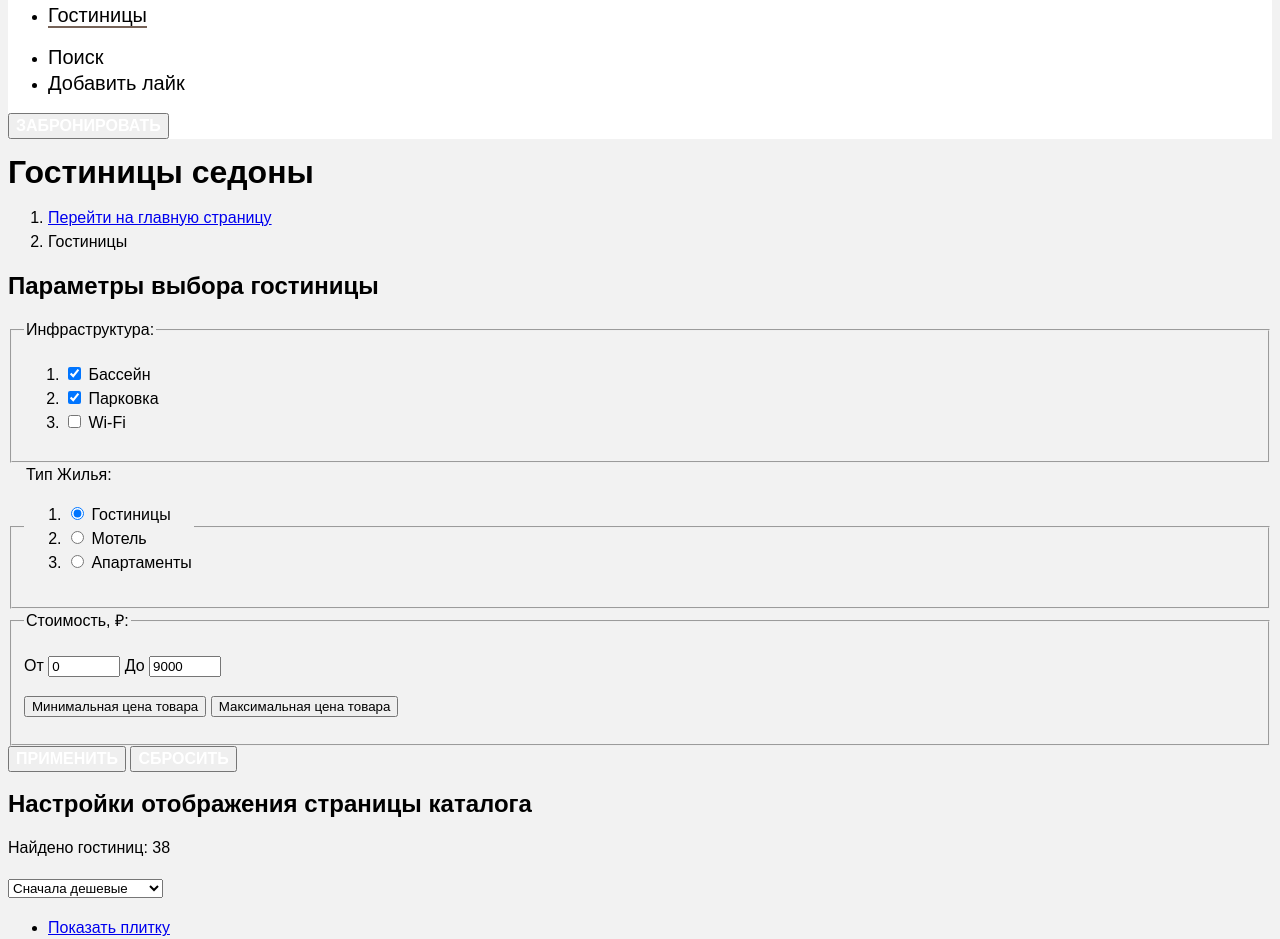
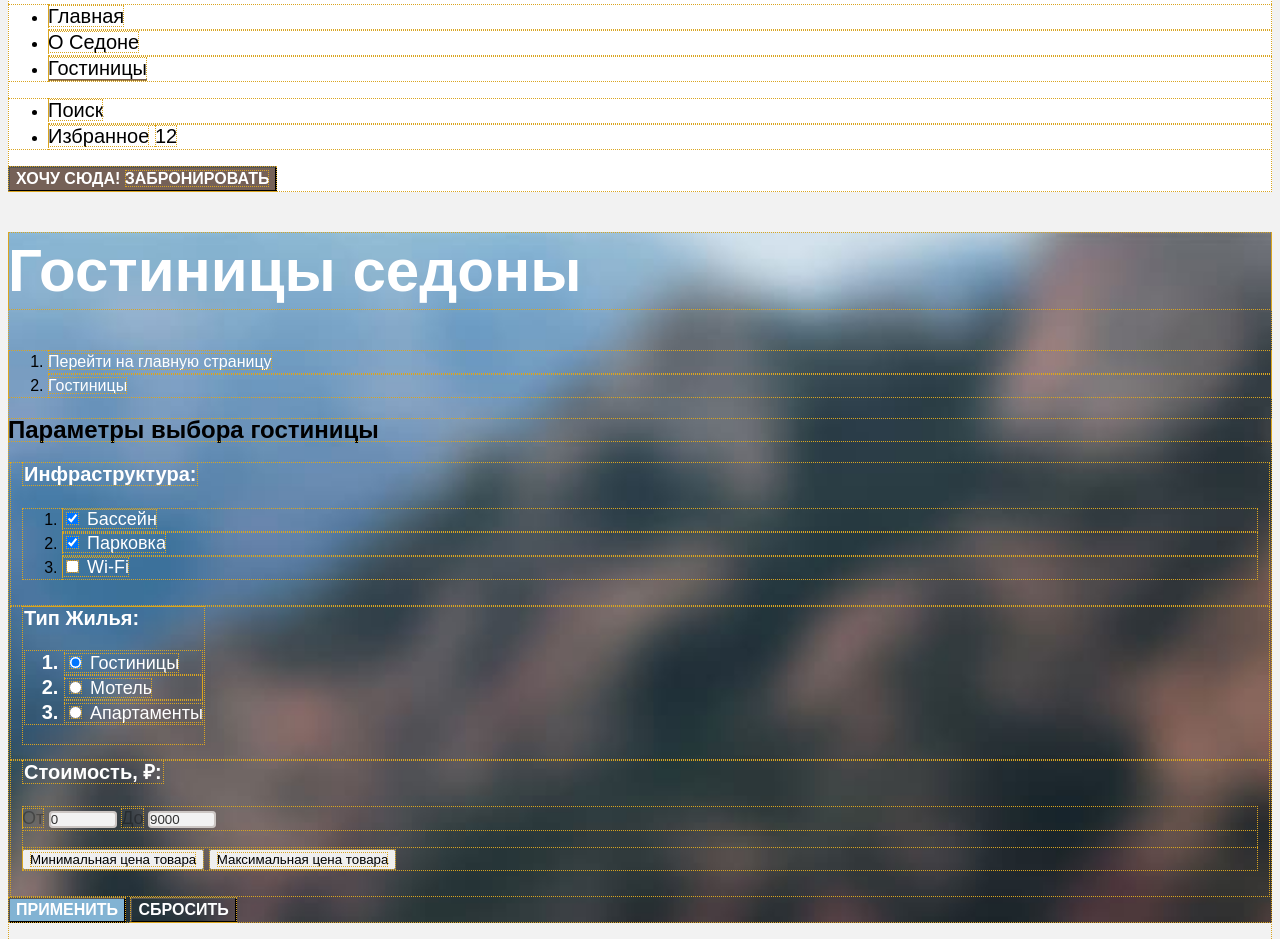
Before and after one commit to gerry2923/1307951-sedona-2, a plain HTML site: page catalog.html in a window 1280 px wide. Shown: the part 97-1036 px from the top of the page. Drawn offline with Linux system fonts and the light colour scheme.

Commit message:
Добавляет стили странице каталога

```diff
--- a/catalog.html
+++ b/catalog.html
@@ -11,7 +11,8 @@
   <body>
     <header class="page-header">
       <a class="page-header__logo" href="index.html">
-        <img class="logo" src="images/content/logo.svg" width="140" height="70" alt="Логотип турагенства «Sity of Sedona»">
+        <img class="logo" src="images/logos/logo.svg" width="140" height="70"
+          alt="Логотип турагенства «Sity of Sedona»">
       </a>
 
       <nav class="navigation">
@@ -35,19 +36,20 @@
           </li>
           <li class="navigation__item-icon">
             <a href="#" class="navigation__link-icon">
-              <span class="visually-hidden">Добавить лайк</span>
+              <span class="visually-hidden">Избранное</span>
+              <span class="navigation__item-number">12</span>
             </a>
           </li>
         </ul>
 
-        <button class="button button_broun" type="button">
+        <button class="button button--color-1" type="button">Хочу сюда!
           <span class="visually-hidden">Забронировать</span>
         </button>
       </nav>
     </header>
 
     <main class="main-inner">
-
+      <div class="container main-inner__header-container">
         <h1 class="main-inner__header">Гостиницы седоны</h1>
 
         <nav class="main-inner__breadcrumbs breadcrumbs">
@@ -127,11 +129,12 @@
 
               <div class="filters__price range">
                 <p class="range__inputs">
-                <label class="range__label" for="min-price">От</label>
-                <input class="range__input" type="number" id="min-price" name="min-price" min="0" max="8999" value="0">
+                  <label class="range__label label" for="min-price">От</label>
+                  <input class="range__input" type="number" id="min-price" name="min-price" min="0" max="8999"
+                    value="0">
                   </input>
 
-                <label class="range__label" for="max-price">До</label>
+                  <label class="range__label label" for="max-price">До</label>
                   <input class="range__input" type="number" id="max-price" name="max-price" min="1" max="9000"
                     value="9000">
                   </input>
@@ -152,20 +155,21 @@
 
             </fieldset>
 
-          <button class="button button--blue" type="submit">Применить</button>
-          <button class="button button--transparent" type="reset">Сбросить</button>
+            <button class="button button--color-2" type="submit">Применить</button>
+            <button class="button button--color-4" type="reset">Сбросить</button>
 
           </form>
         </section>
+      </div>
 
       <section class="main-inner__view-settings view-settings">
         <h2 class="visually-hidden">Настройки отображения страницы каталога</h2>
-        <p class="view-settings__title">Найдено гостиниц: <span>38</span></p>
+        <p class="view-settings__title title">Найдено гостиниц: <span class="title">38</span></p>
 
         <select class="view-settings__sorting" aria-label="Сортировка">
-          <option value="cheap">Сначала дешевые</option>
-          <option value="expensive">Сначала дорогие</option>
-          <option value="popular">Сначала популярные</option>
+          <option class="view-settings__sorting-option" value="cheap">Сначала дешевые</option>
+          <option class="view-settings__sorting-option" value="expensive">Сначала дорогие</option>
+          <option class="view-settings__sorting-option" value="popular">Сначала популярные</option>
         </select>
 
         <ul class="view-settings__view-type-list">
@@ -191,26 +195,27 @@
         <h2 class="visually-hidden">Карточки товаров</h2>
 
         <ul class="product-card__list">
+
           <li class="product-card__item card">
             <a class="card__header-link" href="#"> <!--tabindex="-1"-->
               <img class="card__picture" src="images/content/hotel-1.jpg" width="300" height="212" alt="Ущелье ночью">
             </a>
 
             <a class="card__header-link" href="#">
-              <h3 class="card__title">Amara Resort & Spa</h3>
+              <h3 class="card__title title title--small">Amara Resort & Spa</h3>
             </a>
 
             <dl class="card__info">
               <dt class="visually-hidden">Тип жилья</dt>
-              <dd>Гостиница</dd>
+              <dd class="subtitle subtitle--small">Гостиница</dd>
 
               <dt class="visually-hidden">Цена</dt>
-              <dd>От 4000 &#8381;</dd>
+              <dd class="subtitle subtitle--small">От 4000 &#8381;</dd>
             </dl>
 
             <div class="card__controls">
-              <a class="card__link button button--brown" href="#">подробнее</a>
-              <button class="button button--blue" type="button">в избранное</button>
+              <a class="card__link button button--color-1" href="#">подробнее</a>
+              <button class="button button--color-3" type="button">в избранное</button>
             </div>
 
             <div class="card__rating">
@@ -223,19 +228,20 @@
 
           <li class="product-card__item card">
             <a class="card__header-link" href="#">
-              <img class="card__picture" src="images/content/hotel-2.jpg" width="300" height="212" alt="Горы на фоне радуги">
+              <img class="card__picture" src="images/content/hotel-2.jpg" width="300" height="212"
+                alt="Горы на фоне радуги">
             </a>
 
             <a class="card__header-link" href="#">
-              <h3 class="card__title">Villas at Poco Diablo</h3>
+              <h3 class="card__title title title--small">Villas at Poco Diablo</h3>
             </a>
 
             <dl class="card__info">
               <dt class="visually-hidden">Тип жилья</dt>
-              <dd>Гостиница</dd>
+              <dd class="subtitle subtitle--small">Гостиница</dd>
 
               <dt class="visually-hidden">Цена</dt>
-              <dd>От 5000 &#8381;</dd>
+              <dd class="subtitle subtitle--small">От 5000 &#8381;</dd>
             </dl>
 
             <div class="card__controls">
@@ -255,15 +261,15 @@
               <img class="card__picture" src="images/content/hotel-3.jpg" width="300" height="212" alt="Горный рассвет">
             </a>
             <a class="card__header-link" href="#">
-              <h3 class="card__title">Desert Quail Inn</h3>
+              <h3 class="card__title title title--small">Desert Quail Inn</h3>
             </a>
 
             <dl class="card__info">
               <dt class="visually-hidden">Тип жилья</dt>
-              <dd>Гостиница</dd>
+              <dd class="subtitle subtitle--small">Гостиница</dd>
 
               <dt class="visually-hidden">Цена</dt>
-              <dd>От 2500 &#8381;</dd>
+              <dd class="subtitle subtitle--small">От 2500 &#8381;</dd>
             </dl>
 
             <div class="card__controls">
@@ -281,18 +287,19 @@
 
           <li class="product-card__item card">
             <a class="card__header-link" href="#">
-              <img class="card__picture" src="images/content/hotel-4.jpg" width="300" height="212" alt="Каньон на фоне ночного неба">
+              <img class="card__picture" src="images/content/hotel-4.jpg" width="300" height="212"
+                alt="Каньон на фоне ночного неба">
             </a>
             <a class="card__header-link" href="#">
-              <h3 class="card__title">GreenTree Inn</h3>
+              <h3 class="card__title title title--small">GreenTree Inn</h3>
             </a>
 
             <dl class="card__info">
               <dt class="visually-hidden">Тип жилья</dt>
-              <dd>Гостиница</dd>
+              <dd class="subtitle subtitle--small">Гостиница</dd>
 
               <dt class="visually-hidden">Цена</dt>
-              <dd>От 1500 &#8381;</dd>
+              <dd class="subtitle subtitle--small">От 1500 &#8381;</dd>
             </dl>
 
             <div class="card__controls">
@@ -377,14 +384,8 @@
       <a class="main-footer__contact" href="tel:+79992225665">+7 (812) 812-12-12</a>
 
       <a class="main-footer__link-logo" href="https://htmlacademy.ru/study">
-        <svg
-        class="logo"
-        xmlns="http://www.w3.org/2000/svg"
-        width="115"
-        height="34"
-        role="img"
-        aria-label="Логотип разработчиков htmlacademy"
-        fill="none">
+        <svg class="logo" xmlns="http://www.w3.org/2000/svg" width="115" height="34" role="img"
+          aria-label="Логотип разработчиков htmlacademy" fill="none">
 
           <g fill="#000" clip-path="url(#a)">
             <path
--- a/styles/style.css
+++ b/styles/style.css
@@ -3,6 +3,9 @@
   --text-text-second: #333333;
   --text-text-on-background: #ffffff;
   --text-text-active-button: rgba(255, 255, 255, 0.3);
+  --text-text-filter-1:  rgba(0, 0,  0, 0.3);
+  --text-text-filter-2:  rgba(0, 0,  0, 0.1);
+  --text-text-filter-3:  rgba(0, 0,  0, 0.6);
   --text-error: #ff5757;
 
   --button-basic: #756157;
@@ -16,8 +19,10 @@
   --backgroundd-basic-0: #f2f2f2;
   --background-basic-1:  #ffffff;
   --background-basic-2: #82b3d3;
+  --background-basic-3: rgba(0, 0, 0, 0);
   --background-second-1: rgba(131, 179, 211, 0.12);  /*#83b3d31f;  */
   --background-second-2:  rgba(131, 179, 211, 0.2); /*#83b3d333; */
+
 
   --icnos-basic: #000000;
   --icons-second: #83b3d3;
@@ -48,6 +53,11 @@
   font-display: swap;
 }
 
+body * {
+  outline: 1px dotted goldenrod;
+  outline-offset: -1px;
+}
+
 body {
   font-family: "PT Sans", sans-serif;
   font-size: 16px;
@@ -68,7 +78,9 @@ body {
 }
 
 .page-header a,
-.main-footer a {
+.main-footer a,
+.main-inner__breadcrumbs a,
+.product-card a {
   text-decoration: none;
 }
 
@@ -103,7 +115,7 @@ body {
 }
 
 .button--color-1:hover,
-.button--color-1:focus {
+.button--color-1:focus-visible{
   background-color: var(--button-basic-hover);
 }
 
@@ -117,7 +129,7 @@ body {
 }
 
 .button--color-2:hover,
-.button--color-2:focus {
+.button--color-2:focus-visible {
   background-color: var(--button-second-hover);
 }
 
@@ -135,7 +147,26 @@ body {
   background-color: var(--button-disabled);
 }
 
+.button--color-4,
+.button--color-4:active,
+.button--color-4:focus-visible,
+.button--color-4:hover,
+.button--color-4:disabled {
+  background-color: var(--background-basic-3);
+}
 
+.button--color-4:disabled {
+  color: var(--text-text-filter-2);
+}
+
+.button--color-4:hover,
+.button--color-4:active {
+  opacity: 60%;
+}
+
+.button--color-4:focus-visible {
+  outline: 2px  solid  var(--element-decore-3);
+}
 
 /* Promo */
 
@@ -150,10 +181,6 @@ body {
 }
 
 /* Advantages */
-
-/* .advantages {
-  background-color: var(--background-basic-1);
-} */
 
 .title {
   font-family: "PT Sans", sans-serif;
@@ -228,7 +255,8 @@ body {
   color: var(--text-text-on-background);
 }
 
-.subscribe__input {
+.subscribe__input,
+.range__input {
   background-color: var(--backgroundd-basic-0);
   outline: 2px solid var(--element-decore-2);
   outline-offset: -2px;
@@ -238,15 +266,19 @@ body {
 }
 
 .subscribe__input:hover,
-.subscribe__input:focus {
+.subscribe__input:focus,
+.range__input:hover,
+.range__input:focus {
   outline-color: var(--element-decore-3);
 }
 
-.subscribe__input:active {
+.subscribe__input:active,
+.range__input:active {
   color: var(--element-decore-2);
 }
 
-.subscribe__input::placeholder {
+.subscribe__input::placeholder,
+.range__input::placeholder {
   color: var(--element-decore-2);
 }
 
@@ -265,3 +297,99 @@ body {
   text-decoration: none;
   color: var(--text-text-basic);
 }
+
+
+/* CATALOG*/
+
+.main-inner__header-container {
+  background-color: var(--background-basic-2);
+  background-image: url("../images/backgrounds/catalog-filter-background.jpg");
+  background-repeat: no-repeat;
+  background-position: center;
+  background-size: cover;
+}
+
+.main-inner__header {
+  font-family: inherit;
+  font-weight: 700;
+  font-size: 60px;
+  line-height: 78px;
+  color: var(--text-text-on-background);
+}
+
+.breadcrumbs__link {
+  color: var(--text-text-on-background);
+}
+
+/* Filters */
+
+.filters__group {
+  border:  unset;
+}
+
+.filters__title {
+  font-family: inherit;
+  font-weight: 700;
+  font-size: 20px;
+  line-height: 24px;
+  text-align: left;
+  color: var(--text-text-on-background);
+}
+
+.label {
+  font-family: inherit;
+  font-weight: 400;
+  font-size: 18px;
+  line-height: 23px;
+  color: var(--text-text-on-background);
+
+}
+
+.range__label {
+  line-height:  24px;
+  color: var(--text-text-filter-1);
+}
+
+/* VIEW  SETTINGS */
+
+.view-settings__title {
+  text-align: left;
+}
+
+.main-inner__view-settings {
+  background-color: var(--background-basic-1);
+}
+
+.view-settings__sorting {
+  background-color: var(--background-basic-1);
+  border: 1px solid var(--form-disabled);
+  font-size: 18px;
+  line-height: 21px;
+  font-family: inherit;
+}
+
+.view-settings__sorting-option {
+  color: var(--text-text-second);
+  font-size: 18px;
+  line-height: 21px;
+  font-family: inherit;
+}
+
+.view-settings__view-type-item {
+  border: 2px solid var(--form-disabled);
+}
+
+.view-settings__view-type-item:has(.view-settings__view-type-link--active) {
+  border-color: var(--icnos-basic);
+}
+
+
+/* Product card */
+
+.product-card {
+  background-color: var(--background-basic-1);
+}
+
+.card__info > dd {
+  color: var(--text-text-second);
+}
```
Lines whose indentation alone changed are shown as unchanged.
